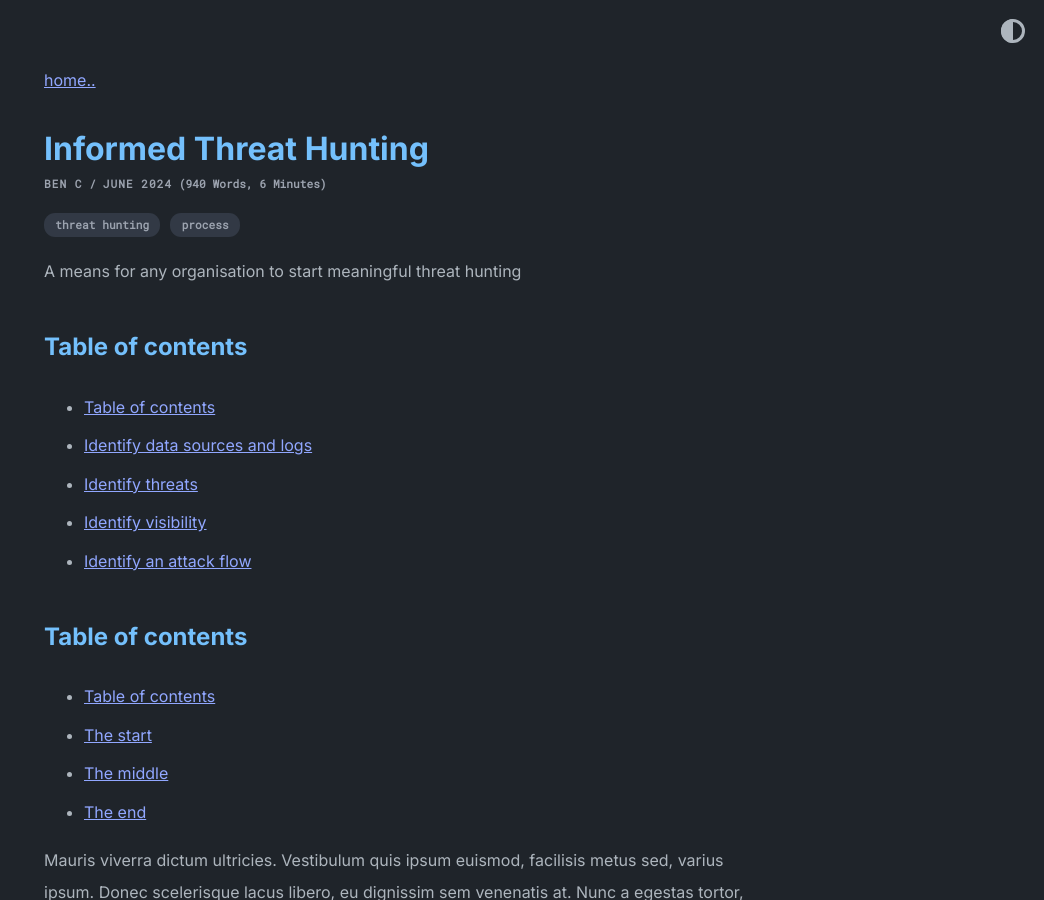
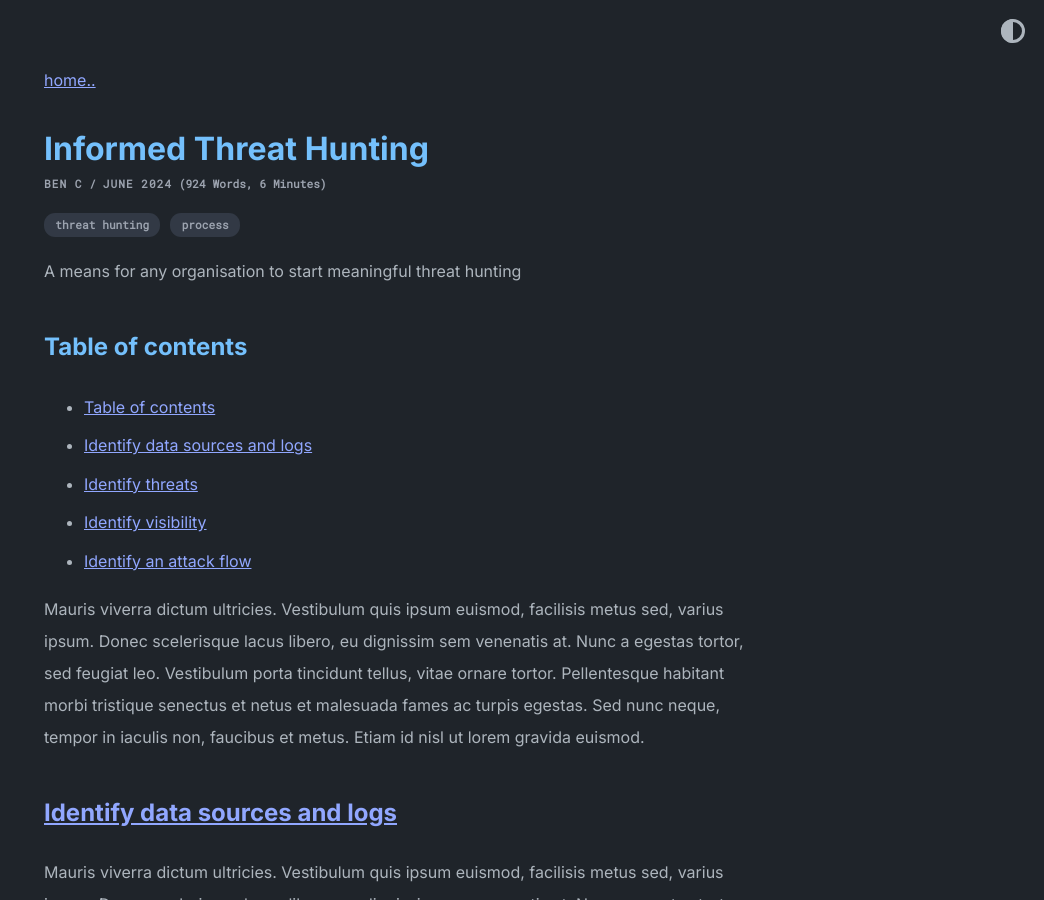
Before and after one commit to BenC-InfoSec/BenC-InfoSec.github.io, a Jekyll site: the page built from _posts/2024-06-30-informed-threat-hunting.md, in a window 1280 px wide and 900 px high. Shown: the whole window, without its empty margins (236-1280 px from the left). Built offline with Jekyll 4.4.1, drawn with Linux system fonts in a browser that asks for light colours; some of the changed text lies outside the part shown.

Commit message:
Update 2024-06-30-informed-threat-hunting.md

```diff
--- a/_posts/2024-06-30-informed-threat-hunting.md
+++ b/_posts/2024-06-30-informed-threat-hunting.md
@@ -13,11 +13,6 @@ A means for any organisation to start meaningful threat hunting
 - [Identify visibility](#identify-visibility)
 - [Identify an attack flow](#attack-flow)
 
-## Table of contents
-- [Table of contents](#table-of-contents)
-- [The start](#the-start)
-- [The middle](#the-middle)
-- [The end](#the-end)
 
 Mauris viverra dictum ultricies. Vestibulum quis ipsum euismod, facilisis metus sed, varius ipsum. Donec scelerisque lacus libero, eu dignissim sem venenatis at. Nunc a egestas tortor, sed feugiat leo. Vestibulum porta tincidunt tellus, vitae ornare tortor. Pellentesque habitant morbi tristique senectus et netus et malesuada fames ac turpis egestas. Sed nunc neque, tempor in iaculis non, faucibus et metus. Etiam id nisl ut lorem gravida euismod.
 
@@ -37,7 +32,7 @@ Proin quis velit et eros auctor laoreet. Aenean eget nibh odio. Suspendisse moll
 
 Donec ex lectus, tempus non lacinia quis, pretium non ipsum. Praesent est nunc, rutrum vel tellus eu, tristique laoreet purus. In rutrum orci sit amet ex ornare, sit amet finibus lacus laoreet. Etiam ac facilisis purus, eget porttitor odio. Suspendisse tempus dolor nec risus sodales posuere. Proin dui dui, mollis a consectetur molestie, lobortis vitae tellus. Vivamus at purus sed urna sollicitudin mattis. Mauris lacinia libero in lobortis pulvinar. Nullam sit amet condimentum justo. Donec orci justo, pharetra ut dolor non, interdum finibus orci. Proin vitae ante a dui sodales commodo ac id elit. Nunc vel accumsan nunc, sit amet congue nunc. Aliquam in lacinia velit. Integer lobortis luctus eros, in fermentum metus aliquet a. Class aptent taciti sociosqu ad litora torquent per conubia nostra, per inceptos himenaeos.
 
-[The start](#the-start)
+## [Identify an attack flow](#attack-flow)
 
 Lorem ipsum[^1] dolor sit amet, consectetur adipiscing elit. Pellentesque vel lacinia neque. Praesent nulla quam, ullamcorper in sollicitudin ac, molestie sed justo. Cras aliquam, sapien id consectetur accumsan, augue magna faucibus ex, ut ultricies turpis tortor vel ante. In at rutrum tellus.
 
```
